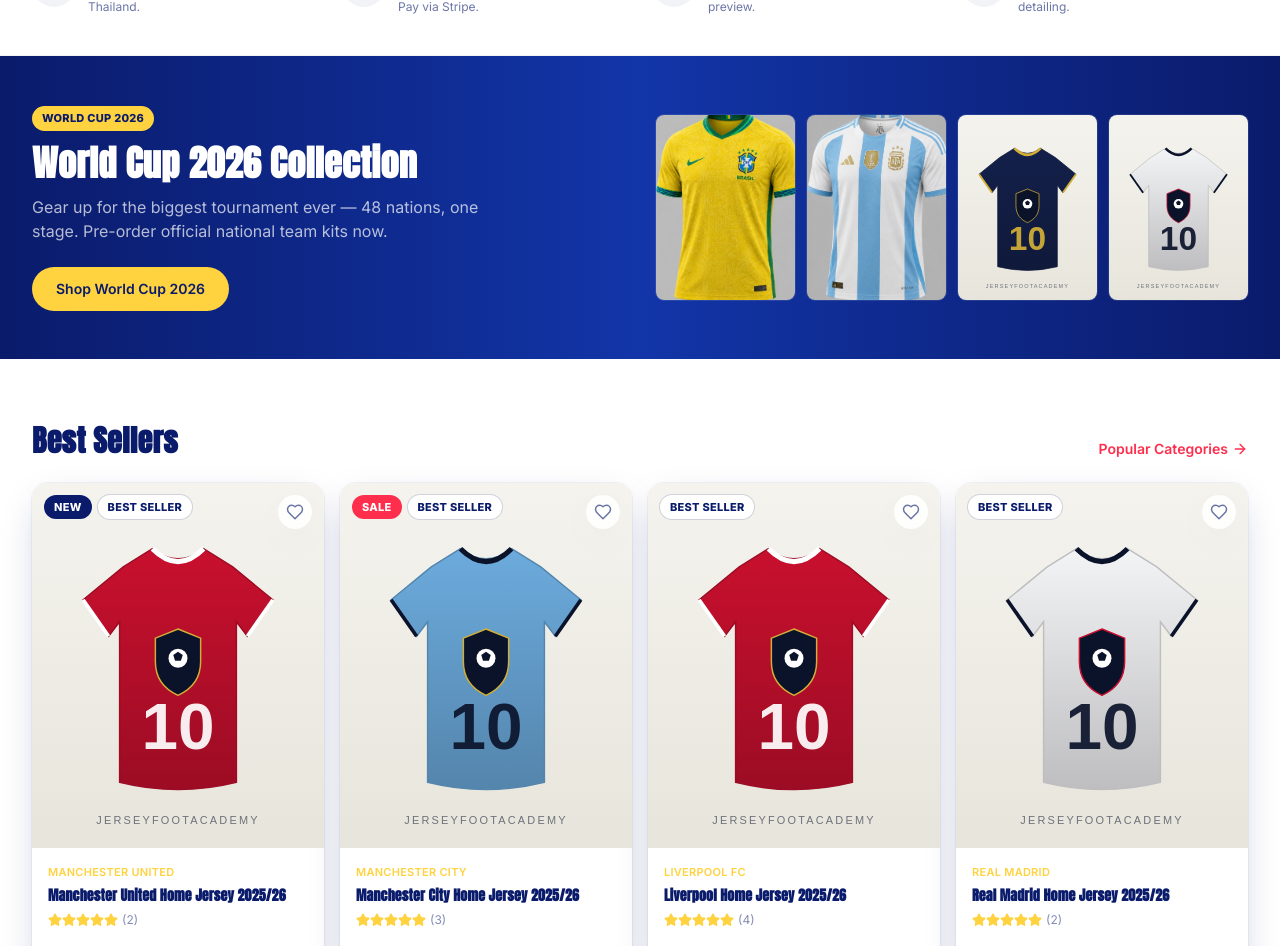
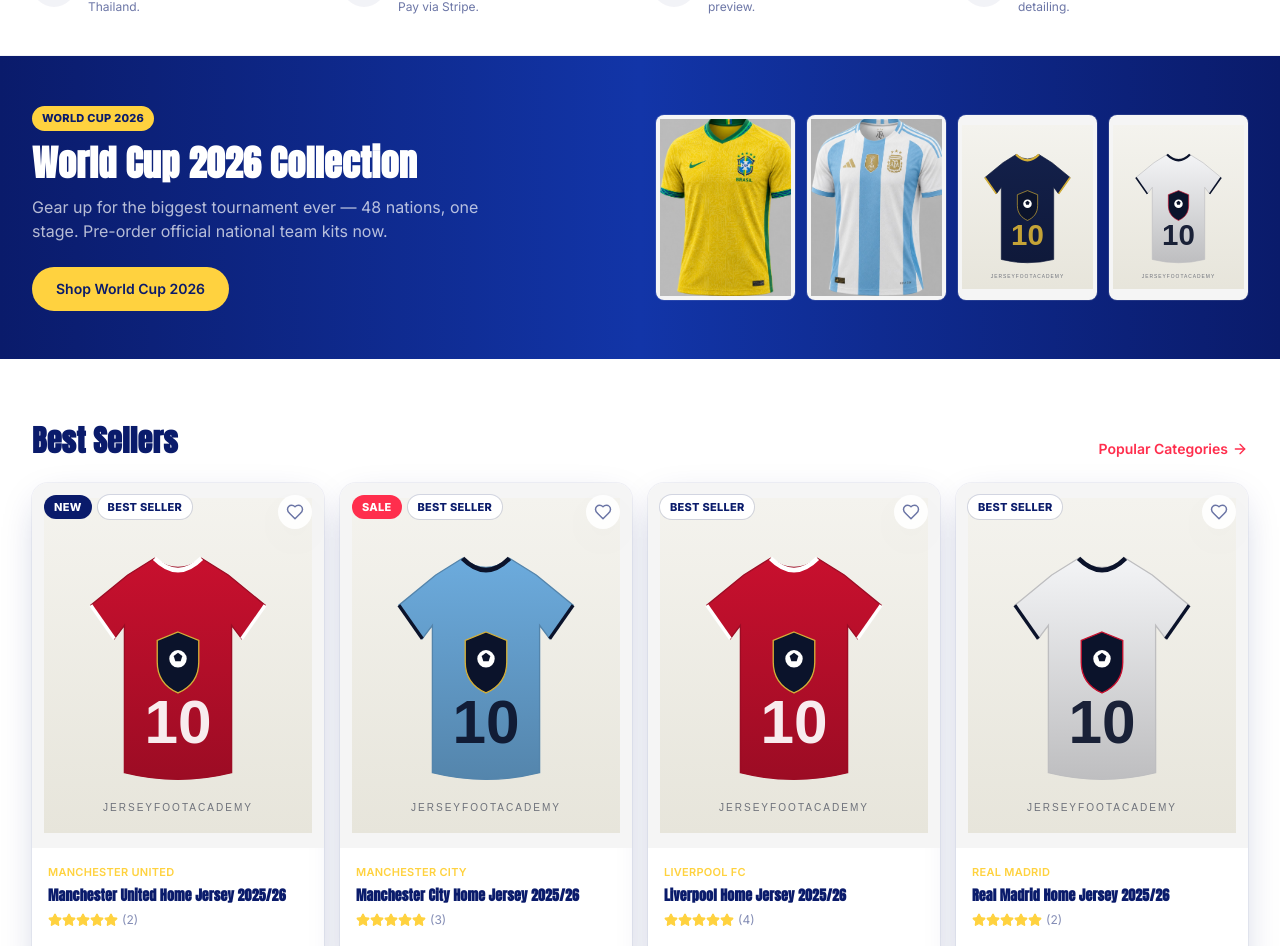
Before and after one commit to CryptoNik5477/DVS-v.01-beta, a Next.js app in the folder jerseyfootacademy/: page / in a window 1280 px wide. Shown: the part 806-1752 px from the top of the page. Built offline with nearby package versions, Linux system fonts and the light colour scheme; no server answers.

Commit message:
design: show jerseys with object-contain + grey padding (no more crop)
Co-Authored-By: Claude Opus 4.8 <noreply@anthropic.com>
Claude-Session: https://claude.ai/code/session_01SKsXvo8HVNdW85Na53SNdX

```diff
--- a/jerseyfootacademy/src/app/page.tsx
+++ b/jerseyfootacademy/src/app/page.tsx
@@ -43,14 +43,14 @@ export default async function HomePage() {
               <Link
                 key={p.slug}
                 href={`/product/${p.slug}`}
-                className="group relative aspect-[3/4] overflow-hidden rounded-lg ring-1 ring-white/10"
+                className="group relative aspect-[3/4] overflow-hidden rounded-lg bg-neutral-100 ring-1 ring-white/10"
               >
                 <Image
                   src={p.images[0]}
                   alt={p.name}
                   fill
                   sizes="120px"
-                  className="object-cover transition group-hover:scale-105"
+                  className="object-contain p-1 transition group-hover:scale-105"
                 />
               </Link>
             ))}
--- a/jerseyfootacademy/src/components/product/image-gallery.tsx
+++ b/jerseyfootacademy/src/components/product/image-gallery.tsx
@@ -27,15 +27,16 @@ export function ImageGallery({ images, alt }: { images: string[]; alt: string })
         onMouseEnter={() => setZoom(true)}
         onMouseLeave={() => setZoom(false)}
         onMouseMove={onMove}
-        className="relative aspect-square cursor-zoom-in overflow-hidden rounded-2xl bg-white ring-1 ring-navy/5"
+        className="relative aspect-square cursor-zoom-in overflow-hidden rounded-2xl bg-neutral-100 ring-1 ring-navy/5"
       >
+        <div className="absolute inset-4 sm:inset-6">
           <Image
             src={images[active]}
             alt={alt}
             fill
             priority
             sizes="(max-width:1024px) 100vw, 50vw"
-          className="object-cover transition-transform duration-200"
+            className="object-contain transition-transform duration-200"
             style={
               zoom
                 ? { transform: "scale(1.9)", transformOrigin: `${pos.x}% ${pos.y}%` }
@@ -43,18 +44,19 @@ export function ImageGallery({ images, alt }: { images: string[]; alt: string })
             }
           />
         </div>
+      </div>
       {images.length > 1 && (
         <div className="flex gap-2">
           {images.map((src, i) => (
             <button
               key={src + i}
               onClick={() => setActive(i)}
-              className={`relative h-20 w-20 overflow-hidden rounded-lg ring-2 transition ${
+              className={`relative h-20 w-20 overflow-hidden rounded-lg bg-neutral-100 ring-2 transition ${
                 i === active ? "ring-red" : "ring-transparent hover:ring-navy/20"
               }`}
               aria-label={`View image ${i + 1}`}
             >
-              <Image src={src} alt="" fill sizes="80px" className="object-cover" />
+              <Image src={src} alt="" fill sizes="80px" className="object-contain p-1" />
             </button>
           ))}
         </div>
--- a/jerseyfootacademy/src/components/product/product-card.tsx
+++ b/jerseyfootacademy/src/components/product/product-card.tsx
@@ -17,14 +17,16 @@ export function ProductCard({ product }: { product: ProductSeed }) {
       href={`/product/${product.slug}`}
       className="group flex flex-col overflow-hidden rounded-xl bg-white shadow-soft ring-1 ring-navy/5 transition hover:-translate-y-1 hover:shadow-lg"
     >
-      <div className="relative aspect-[4/5] overflow-hidden bg-cream">
+      <div className="relative aspect-[4/5] overflow-hidden bg-neutral-100">
+        <div className="absolute inset-3">
           <Image
             src={product.images[0]}
             alt={product.name}
             fill
             sizes="(max-width:768px) 50vw, 25vw"
-          className="object-cover transition duration-500 group-hover:scale-105"
+            className="object-contain transition duration-500 group-hover:scale-105"
           />
+        </div>
         <ProductBadges product={product} className="absolute left-3 top-3" />
         <FavoriteButton slug={product.slug} className="absolute right-3 top-3" />
       </div>
```
Lines whose indentation alone changed are shown as unchanged.
